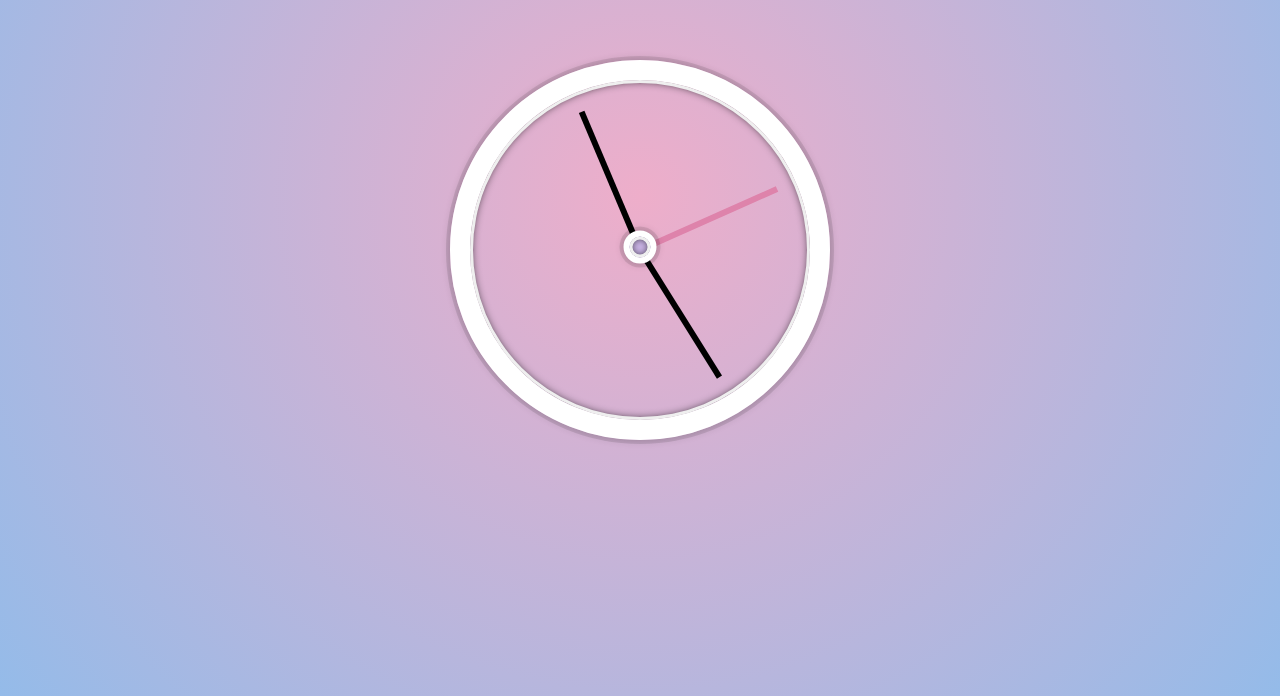
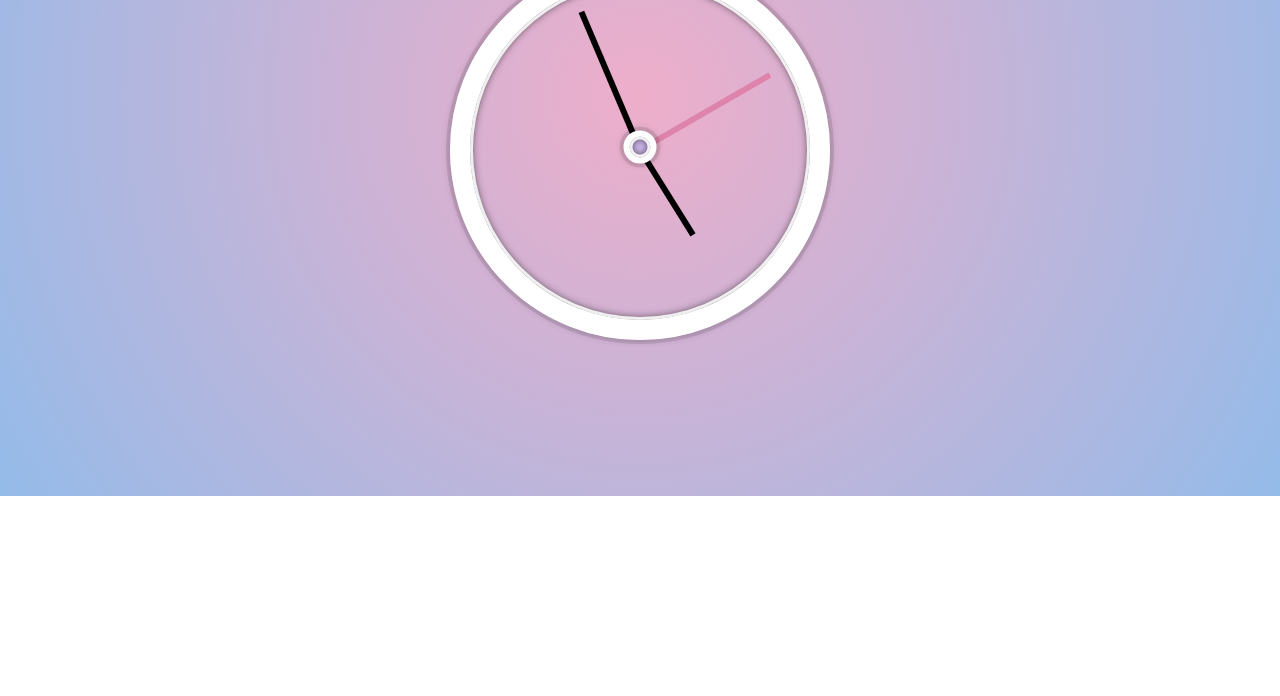
Before and after one commit to yuliapakhachuk/CSS-JS_Clock, a plain HTML site: page index.html in a window 1280 px wide. Shown: the part 304-1000 px from the top of the page. After the commit the page ends 800 px from the top, so only its background shows below. Drawn offline with Linux system fonts and the light colour scheme.

Commit message:
fix bug of transition adds styles of hour hand

```diff
--- a/index.js
+++ b/index.js
@@ -2,15 +2,30 @@ const hourHand = document.querySelector(".hour-hand");
 const minHand = document.querySelector(".min-hand");
 const secondHand = document.querySelector(".second-hand");
 
+const clearTransition = (element, degrees) =>
+    element.style.transition = (degrees === 90) ? "none" : null;
+
 function setDate() {
     const currentTime = new Date();
+
     const hours = currentTime.getHours();
     const minutes = currentTime.getMinutes();
     const seconds = currentTime.getSeconds();
 
-    hourHand.style.transform = `rotate(${((hours / 12) * 360) + ((minutes/60)*30) + 90}deg)`;
-    minHand.style.transform = `rotate(${((minutes / 60) * 360) + ((seconds/60)*6) + 90}deg)`;
-    secondHand.style.transform = `rotate(${((seconds / 60) * 360) + 90}deg)`;
+    const hourDegree = ((hours / 12) * 360) + ((minutes / 60) * 30) + 90;
+    const minuteDegree = ((minutes / 60) * 360) + ((seconds / 60) * 6) + 90;
+    const secondDegree = (seconds / 60) * 360 + 90;
+
+    clearTransition(hourHand, hourDegree);
+    clearTransition(minHand, minuteDegree);
+    clearTransition(secondHand, secondDegree);
+
+    hourHand.style.transform = `rotate(${hourDegree}deg)`;
+    minHand.style.transform = `rotate(${minuteDegree}deg)`;
+    secondHand.style.transform = `rotate(${secondDegree}deg)`;
+
+    setTimeout(() => requestAnimationFrame(setDate), 1000);
 }
 
-setInterval(setDate, 1000);
+
+setDate();
--- a/styles.css
+++ b/styles.css
@@ -1,6 +1,5 @@
         html {
-background: rgb(238, 174, 202);
-    background: radial-gradient(circle, rgba(238, 174, 202, 1) 0%, rgba(148, 187, 233, 1) 100%);
+            background: radial-gradient(circle, rgba(238, 174, 202, 1) 0%, rgba(148, 187, 233, 1) 100%);
 
             background-size: cover;
             font-family: 'helvetica neue';
@@ -9,15 +8,15 @@ background: rgb(238, 174, 202);
         }
 
         body {
-            margin: 0;
-            font-size: 2rem;
             display: flex;
             flex-direction: column;
             justify-content: center;
             flex: 1;
             min-height: 100vh;
             align-items: center;
-            padding: 100px;
+
+            margin: 0;
+            font-size: 2rem;
         }
         h1 {
             font-family: 'Segoe UI', Tahoma, Geneva, Verdana, sans-serif;
@@ -26,7 +25,6 @@ background: rgb(238, 174, 202);
             font-weight: 400;
 
             color: aliceblue;
-
         }
 
         .clock {
@@ -63,15 +61,17 @@ background: rgb(238, 174, 202);
             transform-origin: right;
 
             transition-property: transform;
-            transition-duration: 0.05s;
-            transition-timing-function: cubic-bezier(0, 1.61, 0.96, 0.48);
+            transition-duration: 1s;
+            transition-timing-function: cubic-bezier(0, 1.75, 0.69, 0.06);
         }
         .second-hand {
             background-color: rgb(222 131 171);
         }
-        /* .hour-hand {
-            width: 40%;
-        } */
+        .hour-hand {
+            position: relative;
+            left: 50px;
+            width: 100px;
+        }
         .center {
             width: 1px;
             height: 1px;
@@ -83,5 +83,10 @@ background: rgb(238, 174, 202);
             left: 50%;
             transform: translate(-50%, -50%);
             padding: 1rem;
-            box-shadow: 0 0 0 4px rgb(0 0 0 / 10%), inset 0 0 0 3px #efefef, inset 0 0 10px black, 0 0 10px rgb(0 0 0 / 20%);
+            box-shadow:
+                        0 0 0 4px
+                        rgb(0 0 0 / 10%),
+                        inset 0 0 0 3px #efefef,
+                        inset 0 0 10px black,
+                        0 0 10px rgb(0 0 0 / 20%);
         }
```
Also changed, not shown: index.html (+1 -4 lines).
